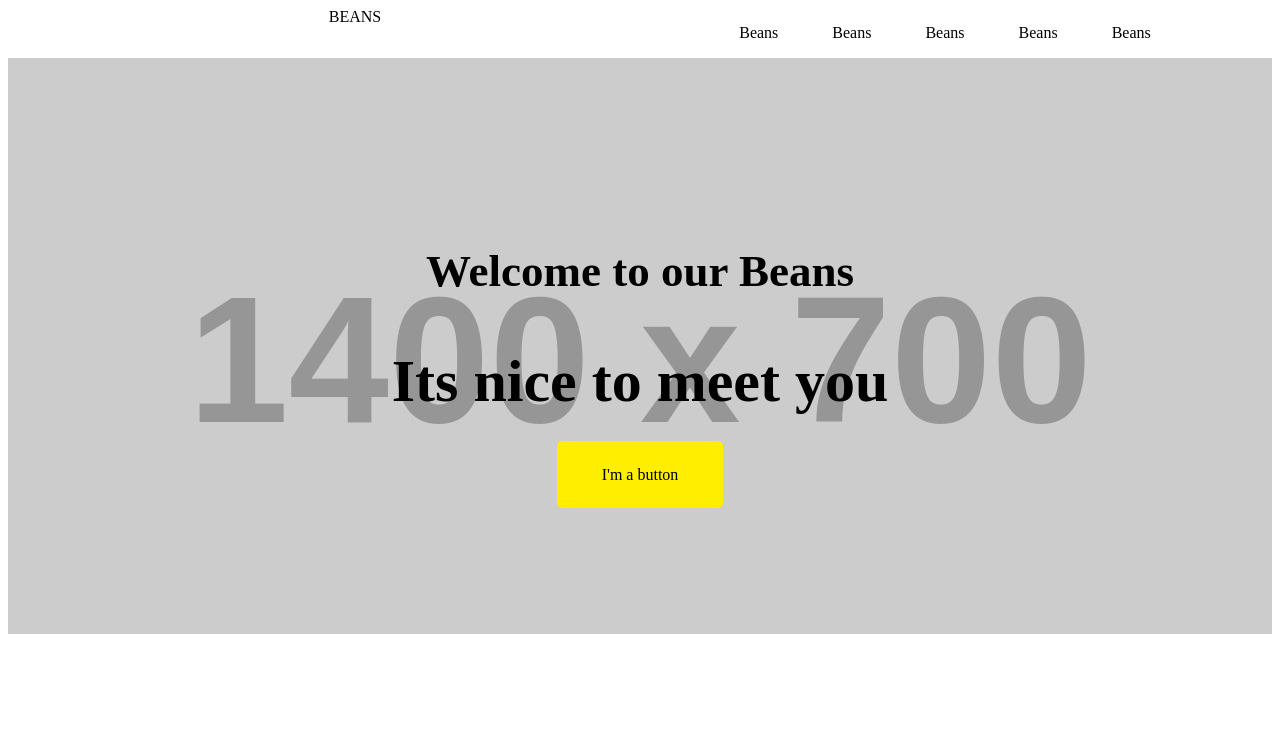
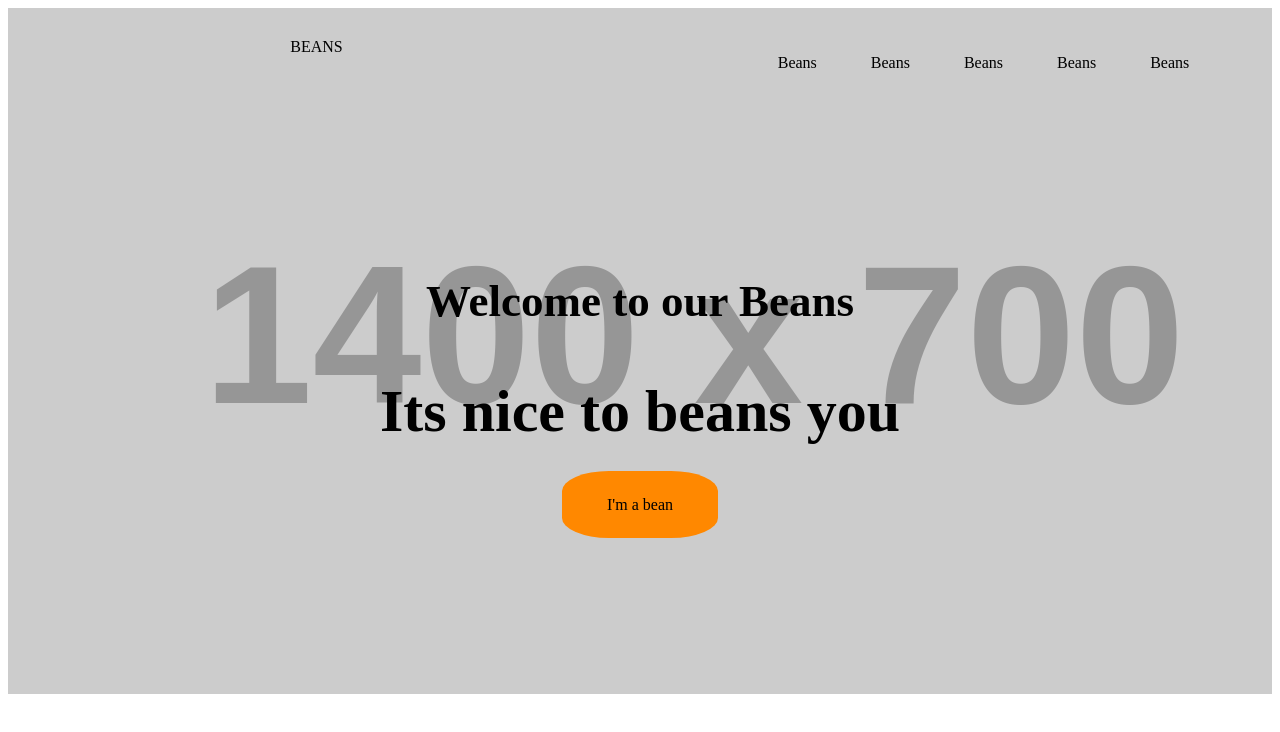
Before and after one commit to swajda/zadanie3, a website: page index.html in a window 1280 px wide. Drawn offline with Linux system fonts and the light colour scheme; placeholder pictures from the web are drawn by us.

Commit message:
Modify nav/splash

```diff
--- a/index.html
+++ b/index.html
@@ -13,28 +13,26 @@
 </head>
 
 <body>
-    <nav class="container nav">
-        <div class="row">
-            <div class="">BEANS</div>
-            <div class="">
-                <ul class="t1">
-                    <li>Beans</li>
-                    <li>Beans</li>
-                    <li>Beans</li>
-                    <li>Beans</li>
-                    <li>Beans</li>
-                </ul>
-            </div>
-        </div>
-    </nav>
+
 
     <section class="splash">
         <div>
-
+            <div class="row">
+                <div class=""><a href="#">BEANS</a></div>
+                <div class="">
+                    <ul class="t1">
+                        <li><a href="#">Beans</a></li>
+                        <li><a href="#">Beans</a></li>
+                        <li><a href="#">Beans</a></li>
+                        <li><a href="#">Beans</a></li>
+                        <li><a href="#">Beans</a></li>
+                    </ul>
+                </div>
+            </div>
             <div class="splash1">
                 <h2>Welcome to our Beans</h2>
-                <h1>Its nice to meet you</h1>
-                <a href="#" class="button">I'm a button</a>
+                <h1>Its nice to beans you</h1>
+                <a href="#" class="button">I'm a bean</a>
             </div>
         </div>
     </section>
--- a/sass/style.scss
+++ b/sass/style.scss
@@ -8,14 +8,18 @@
 .t1 li {
     display: inline;
     padding: 0 25px;
+
 }
-
+.t1 a, .row a {
+    text-decoration: none;
+    color:rgb(0, 0, 0);
+}
 .nav {
     text-align: center;
 }
 .splash {
     text-align: center;
-    padding: 150px 0;
+    padding: 30px 0;
     background-image: url(https://via.placeholder.com/1400x700.png);
     background-size: cover;
     background-repeat: no-repeat;
@@ -26,13 +30,15 @@
 .splash h2 {
     font-size: 45px;
 }
-
+.splash1 {
+    padding: 150px 0;
+}
 
 .button {
     color: rgb(0, 0, 0);
-    background-color: rgb(255, 238, 0);
-    border-color: rgb(255, 238, 0);
+    background-color: #ff8800;
+    border-color: #ff8800;
     text-decoration: none;
     padding: 25px 45px;
-    border-radius: 5px;
+    border-radius: 30%;
 }
```
Also changed, not shown: css/style.css, 1 other file.
